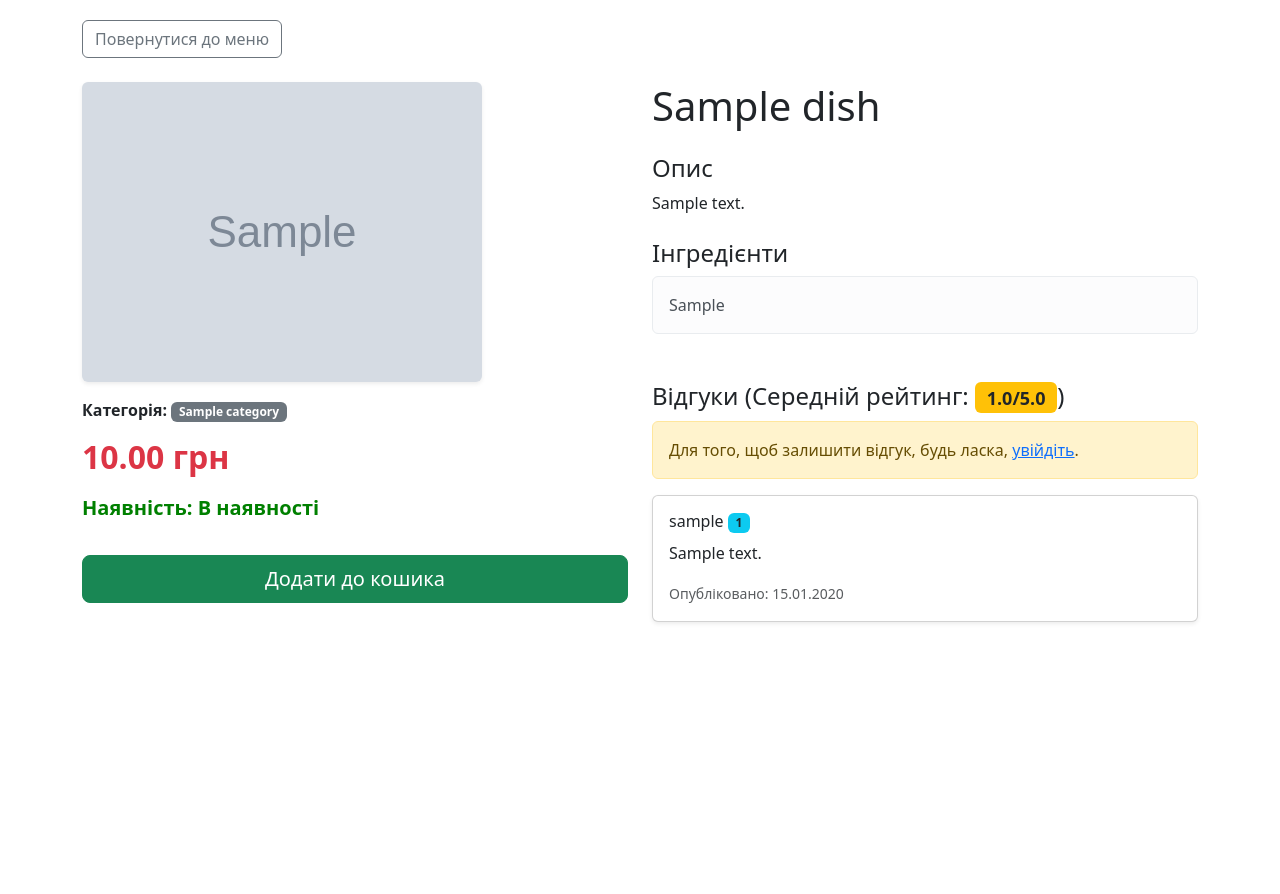
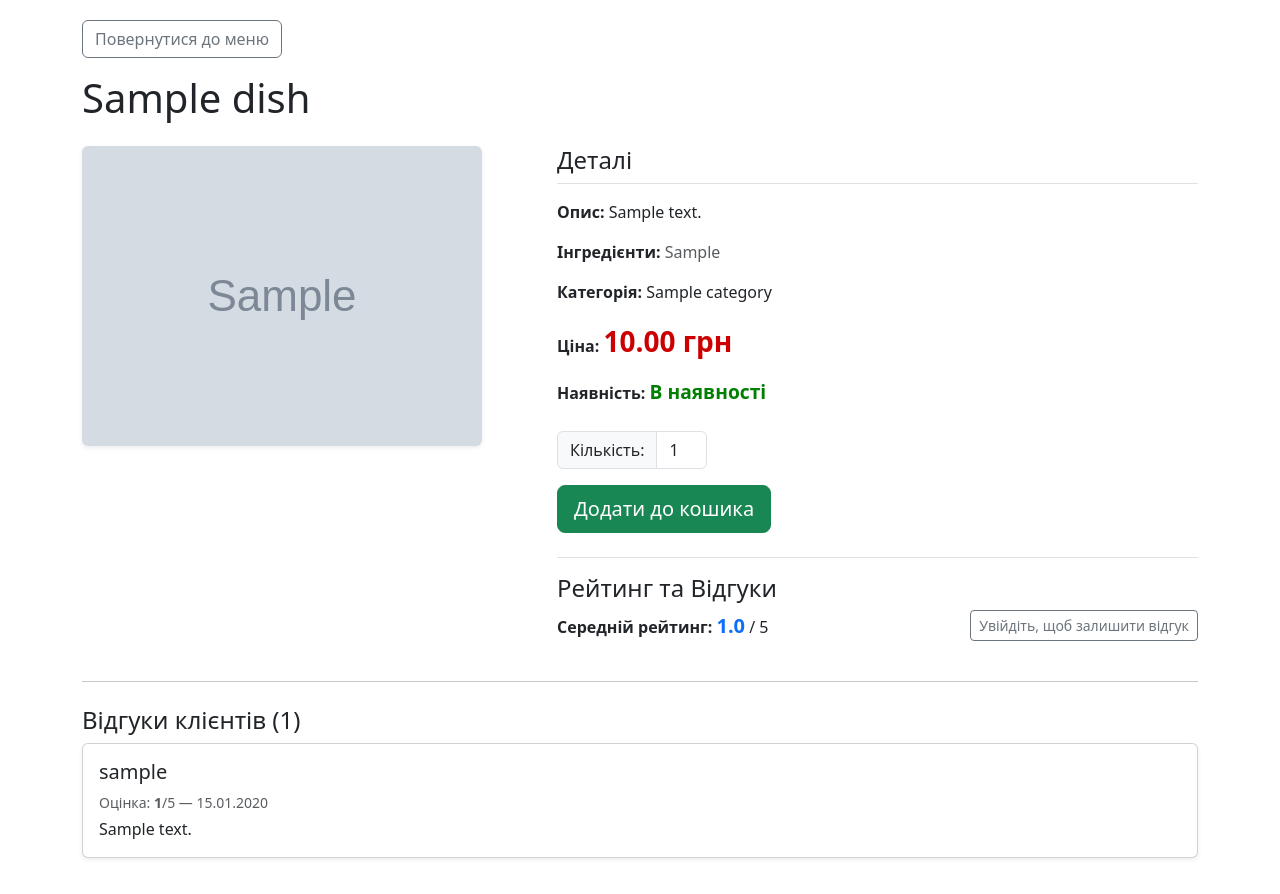
Before and after one commit to GrechkaMykhailo12345/Restaurant_app_django, a Django app: page /dish/1/ in a window 1280 px wide. Shown: the part 56-950 px from the top of the page. Before the commit the page ends 679 px from the top, so only its background shows below. Run offline with Django 5.2, Linux system fonts and the light colour scheme; tables that the repository leaves empty hold one stand-in row (values such as "Sample post"); grey boxes marked "Sample" are stand-in pictures.

Commit message:
Оновив всі html сторінки, urls маршрути і views в папці resturant_app, реалізував кошик і мої замовлення (поки що не повністю), змінив дизайн в сторінці dish_detail, і зробив так, щоб адмін мав кнопку "Адмін-панель" біля кнопки Вихід, а користувачі не мали доступу до кнопки "Адмін-панель".

```diff
--- a/restaurant_app/urls.py
+++ b/restaurant_app/urls.py
@@ -14,4 +14,8 @@ urlpatterns = [
     path('order/create/', views.order_create, name='order_create'),
     path('order/confirmation/<int:order_id>/', views.order_confirmation, name='order_confirmation'),
     path('orders/history/', views.order_history, name='order_history'),
+    path('cart/', views.cart_detail, name='cart_detail'),
+    path('cart/add/<int:dish_id>/', views.cart_add, name='cart_add'),
+    path('cart/remove/<int:dish_id>/', views.cart_remove, name='cart_remove'),
+    path('cart/update/<int:dish_id>/', views.cart_update, name='cart_update'),
 ]
--- a/restaurant_app/views.py
+++ b/restaurant_app/views.py
@@ -2,9 +2,43 @@ from django.shortcuts import render, get_object_or_404, redirect
 from django.db.models import Avg
 from django.contrib.auth.decorators import login_required
 from django.contrib import messages
+from django.views.decorators.http import require_POST
 from decimal import Decimal
 from .models import Dish, Category, Review, Order, DishesinOrder
 from .forms import ReviewForm, OrderCreateForm
+
+def get_cart_data(request):
+    cart = request.session.get('cart', {})
+    cart_items = []
+    total_price = Decimal('0.00')
+
+    dish_ids = [int(id) for id in cart.keys()]
+
+    dishes = Dish.objects.filter(id__in=dish_ids)
+    dishes_map = {dish.id: dish for dish in dishes}
+
+    for dish_id_str, item in cart.items():
+        dish_id_int = int(dish_id_str)
+
+        if dish_id_int in dishes_map:
+            dish = dishes_map[dish_id_int]
+
+            try:
+                price = Decimal(item['price'])
+                quantity = int(item['quantity'])
+                item_total = price * quantity
+                total_price += item_total
+
+                cart_items.append({
+                    'dish': dish,
+                    'quantity': quantity,
+                    'price': price,
+                    'total': item_total
+                })
+            except (ValueError, TypeError):
+                continue
+
+    return {'cart_items': cart_items, 'total_price': total_price}
 
 def home_page(request):
     popular_dishes = Dish.objects.filter(is_popular=True, is_available=True)[:5]
@@ -78,26 +112,69 @@ def order_history(request):
 
     return render(request, 'restaurant_app/order_history.html', {'orders': orders})
 
+
 def cart_detail(request):
-    messages.info(request, "Функціонал кошика буде реалізовано пізніше.")
-    return redirect('home_page')
+    cart_data = get_cart_data(request)
+    return render(request, 'restaurant_app/cart_detail.html', cart_data)
 
+@require_POST
 def cart_add(request, dish_id):
-    messages.info(request, "Додавання в кошик ще не реалізовано.")
-    return redirect('home_page')
+    dish = get_object_or_404(Dish, id=dish_id)
+    cart = request.session.get('cart', {})
+
+    try:
+        quantity = int(request.POST.get('quantity', 1))
+        if quantity <= 0:
+            quantity = 1
+    except ValueError:
+        quantity = 1
+
+    dish_id_str = str(dish_id)
+
+    if dish_id_str in cart:
+        cart[dish_id_str]['quantity'] += quantity
+    else:
+        cart[dish_id_str] = {
+            'quantity': quantity,
+            'price': str(dish.price)
+        }
+
+    request.session['cart'] = cart
+    return redirect('cart_detail')
+
+@require_POST
+def cart_update(request, dish_id):
+    cart = request.session.get('cart', {})
+    dish_id_str = str(dish_id)
+
+    if dish_id_str in cart:
+        try:
+            new_quantity = int(request.POST.get('quantity'))
+
+            if new_quantity > 0:
+                cart[dish_id_str]['quantity'] = new_quantity
+            else:
+                del cart[dish_id_str]
+
+        except (ValueError, TypeError):
+            pass
+
+    request.session['cart'] = cart
+    return redirect('cart_detail')
 
 def cart_remove(request, dish_id):
-    messages.info(request, "Видалення з кошика ще не реалізовано.")
-    return redirect('home_page')
+    cart = request.session.get('cart', {})
+    dish_id_str = str(dish_id)
 
-def cart_update(request, dish_id):
-    messages.info(request, "Оновлення кошика ще не реалізовано.")
-    return redirect('home_page')
+    if dish_id_str in cart:
+        del cart[dish_id_str]
+
+    request.session['cart'] = cart
+    return redirect('cart_detail')
+
 
 def order_create(request):
-    messages.info(request, "Оформлення замовлення буде реалізовано пізніше.")
-    return redirect('home_page')
+    return redirect('cart_detail')
 
 def order_confirmation(request, order_id):
-    messages.info(request, f"Замовлення №{order_id} успішно створено.")
     return redirect('home_page')
--- a/templates/restaurant_app/base.html
+++ b/templates/restaurant_app/base.html
@@ -1,14 +1,13 @@
 <!DOCTYPE html>
 <html lang="uk">
+
 <head>
     <meta charset="UTF-8">
     <meta name="viewport" content="width=device-width, initial-scale=1.0">
     <title>{% block title %}Ресторанний Додаток{% endblock %}</title>
 
-    <link href="https://cdn.jsdelivr.net/npm/bootstrap@5.3.3/dist/css/bootstrap.min.css"
-          rel="stylesheet"
-          integrity="sha384-QWTKZyjpPEjISv5WaRU9OFeRpok6YctnYmDr5pNlyT2bRjXh0JMhjY6hW+ALEwIH"
-          crossorigin="anonymous">
+    <link href="https://cdn.jsdelivr.net/npm/bootstrap@5.3.3/dist/css/bootstrap.min.css" rel="stylesheet"
+        integrity="sha384-QWTKZyjpPEjISv5WaRU9OFeRpok6YctnYmDr5pNlyT2bRjXh0JMhjY6hW+ALEwIH" crossorigin="anonymous">
 
     <style>
         /* Стилі для фільтра категорій */
@@ -20,6 +19,7 @@
             border-radius: 4px;
             color: #333;
         }
+
         .category-filter .active-category {
             font-weight: bold;
             color: white !important;
@@ -32,9 +32,11 @@
             font-size: 1.2em;
             font-weight: bold;
         }
+
         .dish-availability-status.available {
             color: green;
         }
+
         .dish-availability-status.unavailable {
             color: red;
         }
@@ -45,6 +47,7 @@
         }
     </style>
 </head>
+
 <body>
     <header>
         <nav class="navbar navbar-expand-lg navbar-dark bg-dark">
@@ -66,17 +69,31 @@
                     </ul>
 
                     <form class="d-flex" action="{% url 'dish_search' %}" method="get">
-                        <input class="form-control me-2" type="search" name="q" placeholder="Пошук страв..." aria-label="Search" required>
+                        <input class="form-control me-2" type="search" name="q" placeholder="Пошук страв..."
+                            aria-label="Search" required>
                         <button class="btn btn-outline-success" type="submit">Пошук</button>
                     </form>
 
                     <ul class="navbar-nav ms-3">
                         {% if user.is_authenticated %}
                         <li class="nav-item dropdown">
-                                <a class="nav-link dropdown-toggle" href="#" id="navbarDropdown" role="button" data-bs-toggle="dropdown" aria-expanded="false">
+                            <a class="nav-link dropdown-toggle" href="#" id="navbarDropdown" role="button"
+                                data-bs-toggle="dropdown" aria-expanded="false">
                                 Вітаємо, {{ user.username }}
                             </a>
                             <ul class="dropdown-menu dropdown-menu-end" aria-labelledby="navbarDropdown">
+
+                                {% if user.is_staff %}
+                                <li>
+                                    <a class="dropdown-item text-warning" href="{% url 'admin:index' %}">
+                                        Адмін-панель
+                                    </a>
+                                </li>
+                                <li>
+                                    <hr class="dropdown-divider">
+                                </li>
+                                {% endif %}
+
                                 <li>
                                     <form method="post" action="{% url 'logout' %}" class="d-inline">
                                         {% csrf_token %}
@@ -115,4 +132,5 @@
         integrity="sha384-YvpcrYf0tY3lHB60NNkmXc5s9fDVZLESaAA55NDzOxhy9GkcIdslK1eN7N6jIeHz"
         crossorigin="anonymous"></script>
 </body>
+
 </html>
--- a/templates/restaurant_app/dish_detail.html
+++ b/templates/restaurant_app/dish_detail.html
@@ -1,76 +1,110 @@
 {% extends "restaurant_app/base.html" %}
-
 {% block title %}{{ dish.name }}{% endblock %}
 
 {% block content %}
-    <a href="{% url 'menu_list' %}" class="btn btn-outline-secondary mb-4">Повернутися до меню</a>
+<a href="{% url 'menu_list' %}" class="btn btn-outline-secondary">Повернутися до меню</a>
+
+<h1 class="mt-3 mb-4">{{ dish.name }}</h1>
 
 <div class="row">
-        <div class="col-md-6 mb-4">
+    <div class="col-md-5">
         {% if dish.image %}
             <img src="{{ dish.image.url }}" alt="{{ dish.name }}" class="img-fluid rounded shadow-sm">
-            {% endif %}
-
-            <p class="mt-3"><strong>Категорія:</strong> <span class="badge bg-secondary">{{ dish.category.name }}</span></p>
-
-            <h2 class="text-danger fw-bold my-3">{{ dish.price }} грн</h2>
-
-            <p class="dish-availability-status fs-5 {% if dish.is_available %}available{% else %}unavailable{% endif %}">
-                Наявність:
-                {% if dish.is_available %}
-                    В наявності
         {% else %}
-                    Немає
-                {% endif %}
-            </p>
-
-            {% if dish.is_available %}
-                <form action="{% url 'cart_add' dish.id %}" method="post" class="d-grid gap-2">
-                    {% csrf_token %}
-                    <button type="submit" class="btn btn-success btn-lg mt-3">Додати до кошика</button>
-                </form>
-            {% else %}
-                <button disabled class="btn btn-outline-danger btn-lg mt-3 d-grid gap-2">Недоступно</button>
+            <div class="bg-light p-5 text-center border rounded">
+                <p class="text-muted">Зображення відсутнє</p>
+            </div>
         {% endif %}
     </div>
 
-        <div class="col-md-6">
-            <h1>{{ dish.name }}</h1>
+    <div class="col-md-7">
+        <h2 class="h4 border-bottom pb-2 mb-3">Деталі</h2>
 
-            <h4 class="mt-4">Опис</h4>
-            <p>{{ dish.description }}</p>
+        <p><strong>Опис:</strong> {{ dish.description|default:"Опис відсутній." }}</p>
 
-            <h4 class="mt-4">Інгредієнти</h4>
-            <p class="alert alert-light">{{ dish.ingredients }}</p>
+        {% if dish.ingredients %}
+            <p>
+                <strong>Інгредієнти:</strong>
+                <span class="text-muted">{{ dish.ingredients }}</span>
+            </p>
+        {% endif %}
 
-            <h4 class="mt-5">Відгуки (Середній рейтинг: <span class="badge bg-warning text-dark">{{ average_rating }}/5.0</span>)</h4>
+        <p><strong>Категорія:</strong> <span>{{ dish.category.name }}</span></p>
 
+        <div class="mb-3">
+            <strong>Ціна:</strong>
+            <span class="fw-bold fs-3" style="color: #cc0000;">{{ dish.price|floatformat:2 }} грн</span>
+        </div>
+
+        <div class="mb-4">
+            <strong>Наявність:</strong>
+            <span class="fw-bold dish-availability-status {% if dish.is_available %}available{% else %}unavailable{% endif %}">
+                {% if dish.is_available %}В наявності{% else %}Немає{% endif %}
+            </span>
+        </div>
+
+        {% if dish.is_available %}
+            <form action="{% url 'cart_add' dish.id %}" method="post" class="mt-4">
+                {% csrf_token %}
+
+                <div class="input-group mb-3" style="max-width: 150px;">
+                    <label for="id_quantity" class="input-group-text">Кількість:</label>
+                    <input type="number" id="id_quantity" name="quantity" value="1" min="1" class="form-control" required>
+                </div>
+
+                <button type="submit" class="btn btn-success btn-lg">Додати до кошика</button>
+            </form>
+        {% endif %}
+
+        <h2 class="h4 border-top pt-3 mt-4">Рейтинг та Відгуки</h2>
+        <div class="d-flex justify-content-between align-items-center mb-3">
+            <p class="mb-0">
+                <strong>Середній рейтинг:</strong>
+                <span class="fs-5 fw-bold text-primary">{{ average_rating }}</span> / 5
+            </p>
             {% if user.is_authenticated %}
-                <div class="card p-3 mb-4">
-                    <h6>Залишити свій відгук</h6>
-                    <form action="{% url 'add_review' dish.id %}" method="post">
+                <button class="btn btn-sm btn-outline-info" type="button" data-bs-toggle="collapse" data-bs-target="#reviewFormCollapse" aria-expanded="false" aria-controls="reviewFormCollapse">
+                    Залишити відгук
+                </button>
+            {% else %}
+                <a href="{% url 'login' %}" class="btn btn-sm btn-outline-secondary">Увійдіть, щоб залишити відгук</a>
+            {% endif %}
+        </div>
+    </div>
+</div>
+
+<hr class="my-4">
+
+<div class="row">
+    <div class="col-12">
+        <h2 class="h4">Відгуки клієнтів ({{ reviews|length }})</h2>
+
+        <div class="collapse mb-4" id="reviewFormCollapse">
+            <div class="card card-body bg-light">
+                <form method="POST" action="{% url 'add_review' dish.id %}">
                     {% csrf_token %}
                     {{ review_form.as_p }}
-                        <button type="submit" class="btn btn-primary btn-sm mt-2">Надіслати відгук</button>
+                    <button type="submit" class="btn btn-primary">Надіслати відгук</button>
                 </form>
             </div>
-            {% else %}
-                <p class="alert alert-warning">Для того, щоб залишити відгук, будь ласка, <a href="{% url 'login' %}">увійдіть</a>.</p>
-            {% endif %}
+        </div>
 
+        {% if reviews %}
             {% for review in reviews %}
                 <div class="card mb-3 shadow-sm">
                     <div class="card-body">
-                        <h6 class="card-title">{{ review.user.username }}
-                            <span class="badge bg-info text-dark">{{ review.rating }}</span>
-                        </h6>
+                        <h5 class="card-title">{{ review.user.username }}</h5>
+                        <p class="card-text small text-muted mb-1">Оцінка:
+                            <span class="fw-bold">{{ review.rating }}</span>/5
+                            — {{ review.created_at|date:"d.m.Y" }}
+                        </p>
                         <p class="card-text">{{ review.comment }}</p>
-                        <small class="text-muted">Опубліковано: {{ review.created_at|date:"d.m.Y" }}</small>
                     </div>
                 </div>
-            {% empty %}
-                <p>Відгуків ще немає.</p>
             {% endfor %}
+        {% else %}
+            <p class="alert alert-warning">Відгуків ще немає.</p>
+        {% endif %}
     </div>
 </div>
 {% endblock %}
--- a/templates/restaurant_app/search_results.html
+++ b/templates/restaurant_app/search_results.html
@@ -41,5 +41,5 @@
         <p class="alert alert-warning">На жаль, за вашим запитом страв не знайдено.</p>
     {% endif %}
 
-    <p class="mt-4"><a href="{% url 'menu_list' %}" class="btn btn-link">Переглянути все меню</a></p>
+    <p class="mt-4"><a href="{% url 'menu_list' %}" class="btn btn-outline-secondary">Переглянути все меню</a></p>
 {% endblock %}
```
Also changed, not shown: templates/restaurant_app/cart_detail.html (added, +63 -0 lines), templates/restaurant_app/home.html (+49 -25 lines), templates/restaurant_app/menu_list.html (+8 -4 lines), templates/restaurant_app/order_history.html (+10 -3 lines), media/dishes_images/Coca-Cola.png (added), media/dishes_images/Coca-Cola_t4SoybA.png (added), media/dishes_images/Fanta.png (added), media/dishes_images/Pepsi.png (added). Lines whose indentation alone changed are shown as unchanged.
